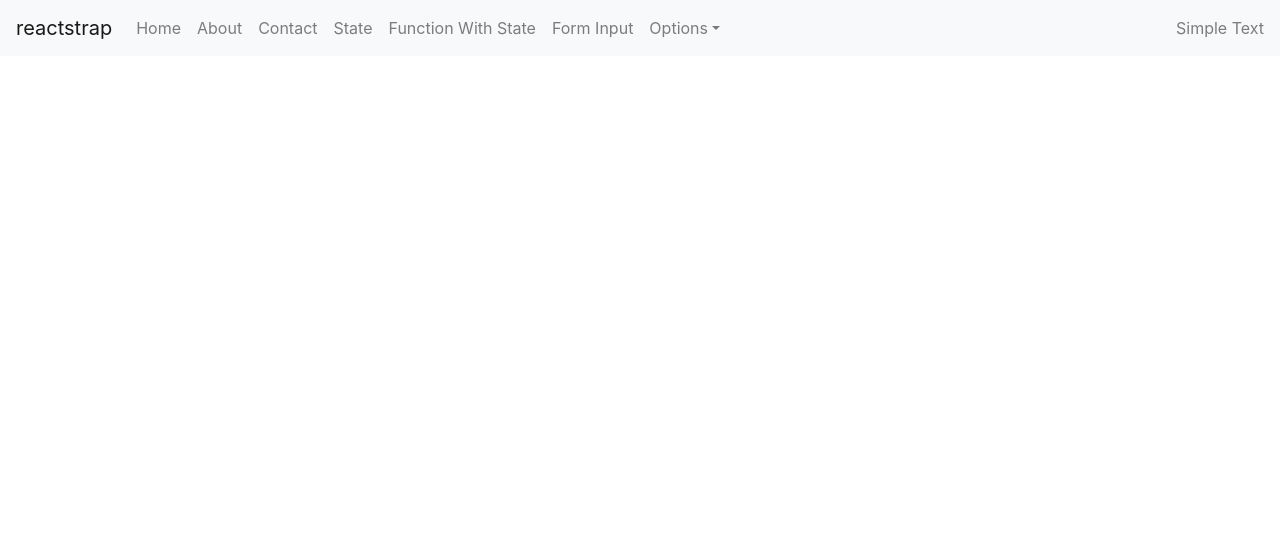
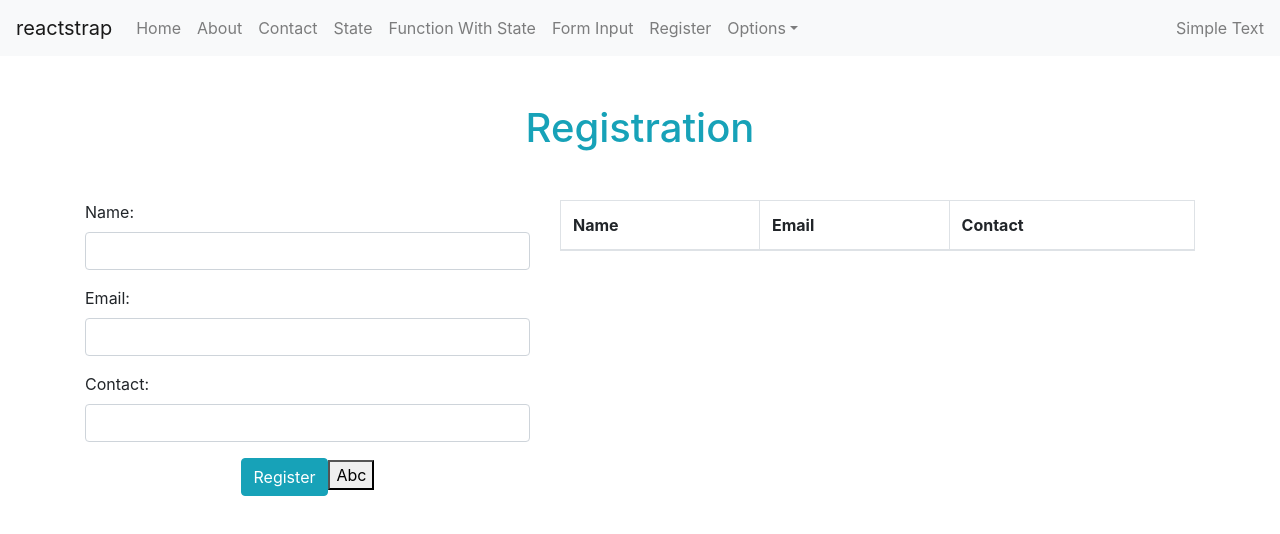
Before and after one commit to bhavna11patidar/batch_1809, a React (Create React App) app: page /register in a window 1280 px wide. Shown: the top 534 px of the page. Built offline with nearby package versions, Linux system fonts and the light colour scheme.

Commit message:
register

```diff
--- a/src/App.js
+++ b/src/App.js
@@ -14,6 +14,7 @@ import Contact from './components/main/Contact';
 import StateExample from './components/main/StateExample';
 import FunctionsWithState from './components/main/FunctionsWithState'
 import FormInputs from './components/main/FormInputs';
+import Register from "./components/main/Register";
 function App() {
   return (
    <div>
@@ -35,6 +36,7 @@ function App() {
       <Route exact path="/state" component={StateExample}></Route>
       <Route exact path="/funwithstate" component={FunctionsWithState}></Route>
       <Route exact path="/form-input" component={FormInputs}/>
+      <Route exact path="/register" component={Register}/>
       </Router>
     </div>
 
--- a/src/components/main/Header.js
+++ b/src/components/main/Header.js
@@ -47,6 +47,9 @@ export default function Header() {
             <NavItem>
               <Link className="nav-link" to="/form-input">Form Input</Link>
             </NavItem>
+            <NavItem>
+              <Link className="nav-link" to="/register">Register</Link>
+            </NavItem>
             <UncontrolledDropdown nav inNavbar>
               <DropdownToggle nav caret>
                 Options
--- /dev/null
+++ b/src/components/main/Register.js
@@ -0,0 +1,80 @@
+import React, { Component } from 'react'
+
+export default class Register extends Component {
+    constructor(props){
+        super();
+        this.state={
+            name:"",
+            email:"",
+            contact:"",
+            data:[],
+        }
+      //  this.abc=this.abc.bind(this);
+    }
+
+    onHandleChange=(e)=>{
+        //console.log(e.target.name +":" + e.target.value);
+        this.setState({[e.target.name]:e.target.value});
+    }
+
+    abc(a,b){
+        alert(a+b);
+    }
+
+    register=()=>{
+        //console.log(this.state);
+        let newData=[...this.state.data, {name:this.state.name, email:this.state.email, contact:this.state.contact}];
+        this.setState({data:newData, name:"",email:"",contact:""});
+    }
+
+    render() {
+       // console.log(this.state.data);
+       const {name, email, contact, data}=this.state;
+      // console.log(data);
+        return (
+            <div className="container mt-5">
+                <h1 className="text-center text-info mb-5">Registration</h1>
+                <div className="row">
+                    <div className="col-md-5">
+                <div className="form-group">
+                    <label>Name:</label>
+                    <input type="text" className="form-control" name="name" value={name} onChange={this.onHandleChange}/>
+                </div>
+                <div className="form-group">
+                    <label>Email:</label>
+                    <input type="text" className="form-control" name="email" value={email} onChange={this.onHandleChange}/>
+                </div>
+                <div className="form-group">
+                    <label>Contact:</label>
+                    <input type="text" className="form-control" name="contact"value={contact}  onChange={this.onHandleChange}/>
+                </div>
+                <div className="text-center">
+                    <button type="button" className="btn btn-info" onClick={this.register}>Register</button>
+                    <button onClick={this.abc.bind(this,2,4)}>Abc</button>
+                </div>
+                </div>
+                <div className="col-md-7">
+                    <table className="table table-bordered">
+                        <thead>
+                            <tr>
+                            <th>Name</th>
+                            <th>Email</th>
+                            <th>Contact</th>
+                            </tr>
+                        </thead>
+                        <tbody>
+                            {data.map((d,i)=>(
+                            <tr key={i}>
+                                <td>{d.name}</td>
+                                <td>{d.email}</td>
+                                <td>{d.contact}</td>
+                            </tr>
+                            ))}
+                        </tbody>
+                    </table>
+                </div>
+                </div>
+            </div>
+        )
+    }
+}
```
Also changed, not shown: src/components/main/FunctionsWithState.js (line endings or trailing spaces).
